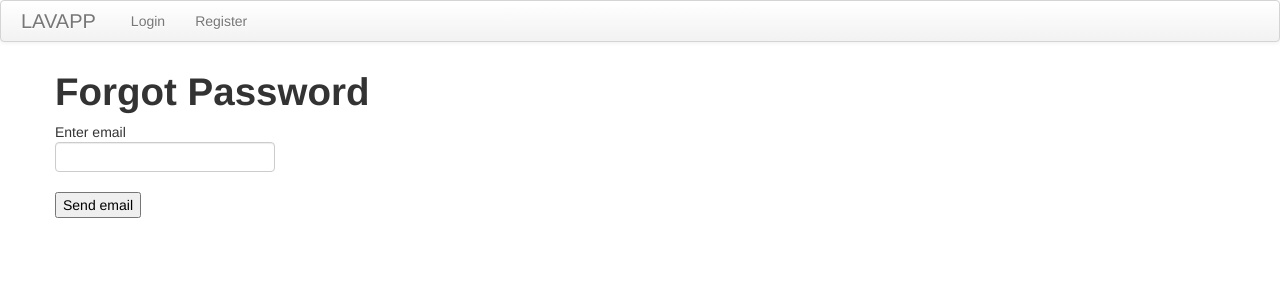
After one commit to dlavelle7/lavapp, a Flask app: page /forgot in a window 1280 px wide. The commit adds this page. Shown: the top 300 px of the page. Run offline with Flask 2, Linux system fonts and the light colour scheme.

Commit message:
started forgot me functionality, add email ut.

```diff
--- a/app/forms.py
+++ b/app/forms.py
@@ -6,7 +6,7 @@ from wtforms.validators import DataRequired, EqualTo, Email
 class LoginForm(Form):
     username = StringField('username', validators=[DataRequired()])
     password = PasswordField('password', validators=[DataRequired()])
-    remember = BooleanField('remember', default=False)
+    #remember = BooleanField('remember', default=False)
 
 
 class RegisterForm(Form):
@@ -15,3 +15,6 @@ class RegisterForm(Form):
                     EqualTo('repeat_pass', message="Passwords don't match")])
     repeat_pass = PasswordField('password', validators=[DataRequired()])
     email = StringField('email', validators=[DataRequired(), Email()])
+
+class ForgotForm(Form):
+    forgot = StringField('forgot', validators=[DataRequired(), Email()])
--- /dev/null
+++ b/app/templates/forgot.html
@@ -0,0 +1,18 @@
+{% extends "base.html" %}
+{% block content %}
+
+<h1>Forgot Password</h1>
+<form action="" method="post" name="register">
+    {{form.hidden_tag()}} <!-- Implements CSRF prevention -->
+    <p>Enter email
+    {% for error in form.forgot.errors %}
+        <span style="color: red;">[{{ error }}]</span>
+    {% endfor %}<br>
+        {{form.forgot}}
+    </p>
+    <p>
+        <input type="submit" value="Send email">
+    </p>
+</form>
+
+{% endblock %}
--- a/app/templates/login.html
+++ b/app/templates/login.html
@@ -16,8 +16,11 @@
     {% endfor %}<br>
         {{form.password}}
     </p>
+    <!-- <p>
+        {{form.remember}} Remember me
+    </p> -->
     <p>
-        {{form.remember}} Remember me
+        <a href="{{url_for('forgot')}}">Forgot password</a>
     </p>
     <p>
         <input type="submit" value="Sign In">
--- a/app/views.py
+++ b/app/views.py
@@ -1,6 +1,6 @@
 from app import app
 from flask import render_template, flash, redirect, g, url_for, session
-from app.forms import LoginForm, RegisterForm
+from app.forms import LoginForm, RegisterForm, ForgotForm
 from flask.ext.login import current_user, login_required, login_user, logout_user
 from app.models import User
 from app import db
@@ -25,7 +25,7 @@ def login():
         return redirect(url_for('index'))
     form = LoginForm()
     if form.validate_on_submit():
-        session['remember_me'] = form.remember.data
+        #session['remember_me'] = form.remember.data
 
         user = User.query.filter(User.username == form.username.data).first()
         if user and user.check_password(form.password.data):
@@ -59,3 +59,10 @@ def register():
 def logout():
     logout_user()
     return redirect(url_for('login'))
+
+@app.route('/forgot', methods=['GET', 'POST'])
+def forgot():
+    form = ForgotForm()
+    if form.validate_on_submit():
+        flash('{0}'.format(form.forgot.data))
+    return render_template('forgot.html', title="Forgot Password", form=form)
```
Also changed, not shown: tests/test_user_model.py (+22 -3 lines).
